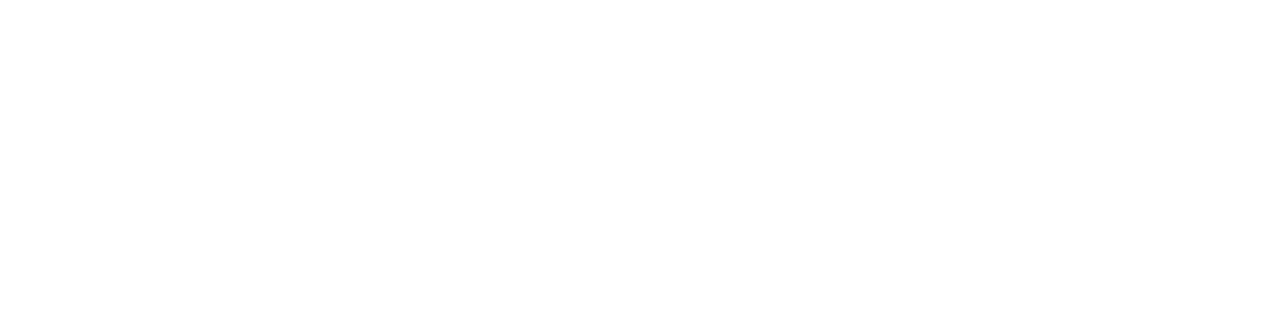
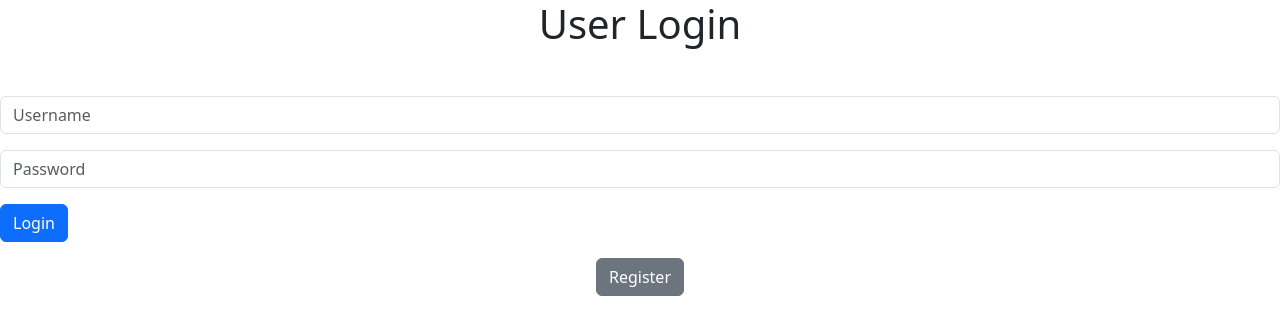
Before and after one commit to Prasadikengalle/POS-FRONTEND-DEVELOPMENT, a React (Create React App) app: page /login in a window 1280 px wide. Before the commit this address had no page. Shown: the top 334 px of the page. Built offline with nearby package versions, Linux system fonts and the light colour scheme.

Commit message:
login page and register page

```diff
--- a/src/App.js
+++ b/src/App.js
@@ -10,6 +10,9 @@ import Category from './pages/Category';
 import ProductsByCategory from './pages/ProductsByCategory';
 import UpdateCategory from './pages/UpdateCategory';
 import Checkout from './pages/Checkout';
+import Register from './pages/Auth/Register';
+import ProtectedRoutes from './pages/utils/ProtectedRoutes';
+import Login from './pages/Auth/Login';
 
 const App = () => {
     return (
@@ -25,7 +28,12 @@ const App = () => {
                     <Route path="/categories/:categoryId" element={<UpdateCategory />} />
                     <Route path="/checkout" element={<Checkout/>} />
 
+                    <Route path="/register" element={<Register/>}/>
+                    <Route path="/login" element={<Login/>}/>
+
                 </Routes>
+
+
             </BrowserRouter>
 
     )
--- /dev/null
+++ b/src/pages/Auth/Login.js
@@ -0,0 +1,87 @@
+import { useState } from "react";
+import axios from "axios";
+import { useNavigate } from "react-router-dom";
+
+const Login = () => {
+
+
+    const [username , setUsername] = useState("");
+
+    const [password, setPassword] = useState("");
+
+    const navigate = useNavigate();
+
+    const handleUsername = (event) => {
+        setUsername(event.target.value);
+    }
+
+    const handlePassword = (event) => {
+        setPassword(event.target.value);
+    }
+
+    const handleLogin = async (event) => {
+        event.preventDefault();
+
+        const data = {
+            "username": username,
+            "password": password,
+        }
+
+        const response = await axios.post("http://localhost:8081/auth/login", data);
+
+        if(response.status == 200) {
+
+            localStorage.setItem("token", response.data);
+
+            axios.defaults.headers.common['Authorization'] =`Bearer ${response.data}`;
+
+            navigate("/")
+
+
+        }else{
+            console.log("Login error");
+        }
+    }
+
+    const handleRegister = () => {
+        navigate("/register");
+    };
+
+
+    return (
+
+        <div className="login-box">
+            <div className="text-center mb-5">
+                <h1>User Login</h1>
+            </div>
+
+            <form onSubmit={handleLogin}>
+
+                <div className="form-group mb-3">
+                    <input type="text" className="form-control" onChange={handleUsername} placeholder="Username" required/>
+                </div>
+
+                <div className="form-group mb-3">
+                    <input type="password" className="form-control" onChange={handlePassword} placeholder="Password" required/>
+                </div>
+
+
+
+                <button type="submit" className="btn btn-primary">Login</button>
+
+            </form>
+
+
+            <div className="mt-3 text-center">
+                <button className="btn btn-secondary" onClick={handleRegister}>Register</button>
+            </div>
+
+
+
+        </div>
+    )
+
+
+}
+
+export default Login;
--- /dev/null
+++ b/src/pages/Auth/Register.js
@@ -0,0 +1,85 @@
+import axios from "axios";
+import { useState } from "react";
+import { useNavigate } from "react-router-dom";
+
+const Register = () => {
+
+    const [username , setUsername] = useState("");
+
+    const [password, setPassword] = useState("");
+
+    const [email, setEmail] = useState("");
+
+    const navigate = useNavigate();
+
+
+    const handleUsername = (event) => {
+        setUsername(event.target.value);
+    }
+
+    const handlePassword = (event) => {
+        setPassword(event.target.value);
+    }
+
+    const handleEmail = (event) => {
+        setEmail(event.target.value);
+    }
+
+    const handleRegister = async (event) => {
+
+        event.preventDefault();
+
+        const data = {
+            "username": username,
+            "password": password,
+            "email": email,
+        }
+
+        const response = await axios.post("http://localhost:8081/auth/register",data);
+
+        if(response.status === 200){
+            alert("User Registed");
+            navigate("/login");
+
+        }else{
+            console.log("error");
+        }
+    }
+
+    return (
+
+        <div className="login-box">
+            <div className="text-center mb-5">
+                <h1>User Register</h1>
+            </div>
+
+            <form onSubmit={handleRegister}>
+
+                <div className="form-group mb-3">
+                    <input type="text" className="form-control" onChange={handleUsername} placeholder="Username" required/>
+                </div>
+
+                <div className="form-group mb-3">
+                    <input type="password" className="form-control" onChange={handlePassword} placeholder="Password" required/>
+                </div>
+
+                <div className="form-group mb-3">
+                    <input type="email" className="form-control" onChange={handleEmail} placeholder="Email Address" required/>
+                </div>
+
+                <button type="submit" className="btn btn-primary">Register</button>
+
+            </form>
+
+
+
+
+
+
+        </div>
+    )
+
+
+}
+
+export default Register;
--- a/src/pages/Home.js
+++ b/src/pages/Home.js
@@ -1,12 +1,10 @@
 import { useEffect, useState } from "react";
 import { Link, useNavigate } from "react-router-dom";
-import { Navbar, Nav , Container, Row, Col, Form , Button , Card} from "react-bootstrap"
+import { Navbar, Nav , Container, Row, Col, Form , Button , Card} from "react-bootstrap";
 import NavigationBar from './NavigationBar';
 import axios from "axios";
 
-
 const Home = () => {
-
     const [products, setProducts] = useState(null);
     const [categories, setCategories] = useState(null);
 
@@ -18,41 +16,37 @@ const Home = () => {
     useEffect(() => {
         getProducts();
         getCategories();
-    },[]);
+    }, []);
 
     const navigate = useNavigate();
 
-    const getProducts = async () =>{
-        const response = await axios.get("http://localhost:8081/products");
-        setProducts(response.data);
-    };
+    const getProducts = async () => {
 
-    const ProductCard = ({ product }) => {
 
-        const viewProductDetails = () => {
-            navigate(`/products/${product.id}`);
-        };
 
-        return (
-            <Card style={{ width: "18rem", margin: "10px" }}>
-                <Card.Body>
-                    <Card.Title>{product.name}</Card.Title>
-                    <Card.Text>
-                        ID: {product.id}
+        try {
+            const response = await axios.get("http://localhost:8081/products");
+            setProducts(response.data);
 
-                    </Card.Text>
-                    <Button variant="primary" onClick={viewProductDetails}>
-                        View Details
-                    </Button>
-                </Card.Body>
-            </Card>
-        );
+        } catch (error) {
+            if(error.response.status === 401) {
+                navigate("/login");
+            }
+        }
     };
 
     const getCategories = async () => {
-        const response = await axios.get("http://localhost:8081/categories");
-        setCategories(response.data);
-    }
+        try {
+            const response = await axios.get("http://localhost:8081/categories");
+            setCategories(response.data);
+
+        } catch (error) {
+            if(error.response.status === 401) {
+                navigate("/login");
+            }
+        }
+
+    };
 
     const handleName = (event) => {
         setName(event.target.value);
@@ -99,17 +93,40 @@ const Home = () => {
                 console.log(response);
             }
         } catch (error) {
-            console.error("Product Creating Error: ", error);
+            console.error("Error creating product: ", error);
         }
     };
 
+    const ProductCard = ({ product }) => {
+        let navigate = useNavigate();
+
+        const viewProductDetails = () => {
+            navigate(`/products/${product.id}`);
+        };
+
+        return (
+            <Card style={{ width: "18rem", margin: "10px" }}>
+                <Card.Body>
+                    <Card.Title>{product.name}</Card.Title>
+                    <Card.Text>
+                        ID: {product.id}
+                        {/* Add other product details here */}
+                    </Card.Text>
+                    <Button variant="primary" onClick={viewProductDetails}>
+                        View Details
+                    </Button>
+                </Card.Body>
+            </Card>
+        );
+    };
 
 
     return (
         <>
-            <NavigationBar/>
+            <NavigationBar />
 
             <Container className="mt-5">
+
 
                 <Row>
 
@@ -124,7 +141,6 @@ const Home = () => {
 
                     <Col md={4}>
                         <h2 className="mb-4 text-center">Add New Product</h2>
-
                         <Form onSubmit={handleSubmit} className="border p-4 rounded">
                             <Form.Group className="mb-3">
                                 <Form.Label>Product Name</Form.Label>
@@ -151,15 +167,11 @@ const Home = () => {
                                 <Button variant="success" type="submit">Save Product</Button>
                             </div>
                         </Form>
-
                     </Col>
                 </Row>
             </Container>
-
         </>
-
-
-    )
-}
+    );
+};
 
 export default Home;
--- a/src/pages/NavigationBar.js
+++ b/src/pages/NavigationBar.js
@@ -1,15 +1,30 @@
-import { Navbar, Nav, Container } from 'react-bootstrap';
-import { Link } from 'react-router-dom';
+import { Navbar, Nav , Container } from 'react-bootstrap';
+import { Link, useNavigate } from 'react-router-dom';
 import './NavigationBar.css';
 
+
+
+
+
 const NavigationBar = () => {
+
+    const navigate = useNavigate();
+
+    const handleLogout = () => {
+
+
+
+        localStorage.removeItem("token");
+        navigate("/login");
+    }
+
     return (
         <Navbar expand="lg" className="custom-navbar mb-4">
             <Container>
-                <Navbar.Brand as={Link} to="/" className="navbar-brand">SUPER MARKET POS SYSTEM</Navbar.Brand>
+                <Navbar.Brand as={Link} to="/" className="navbar-brand">POS SYSTEM</Navbar.Brand>
                 <Navbar.Toggle aria-controls="basic-navbar-nav" />
                 <Navbar.Collapse id="basic-navbar-nav">
-                    <Nav className="me-auto"> {/* Updated this line, changed ms-auto to me-auto */}
+                    <Nav className="ms-auto">
                         <Nav.Link as={Link} to="/" className="nav-item">
                             Products
                         </Nav.Link>
@@ -19,6 +34,10 @@ const NavigationBar = () => {
                         <Nav.Link as={Link} to="/checkout" className="nav-item">
                             Checkout
                         </Nav.Link>
+                        <Nav.Link as={Link} to="/login" className="nav-item" onClick={handleLogout}>
+                            Logout
+                        </Nav.Link>
+
                     </Nav>
                 </Navbar.Collapse>
             </Container>
--- /dev/null
+++ b/src/pages/utils/ProtectedRoutes.js
@@ -0,0 +1,19 @@
+import axios from "axios";
+import { Outlet, useNavigate } from "react-router-dom";
+
+const ProtectedRoutes = () => {
+
+    const token = localStorage.getItem("token");
+
+    const navigate = useNavigate();
+
+    if(!token) {
+        navigate("/login");
+    }
+
+    axios.defaults.headers.common['Authorization'] = `Bearer ${token}`;
+
+    return <Outlet/>
+}
+
+export default ProtectedRoutes;
```
